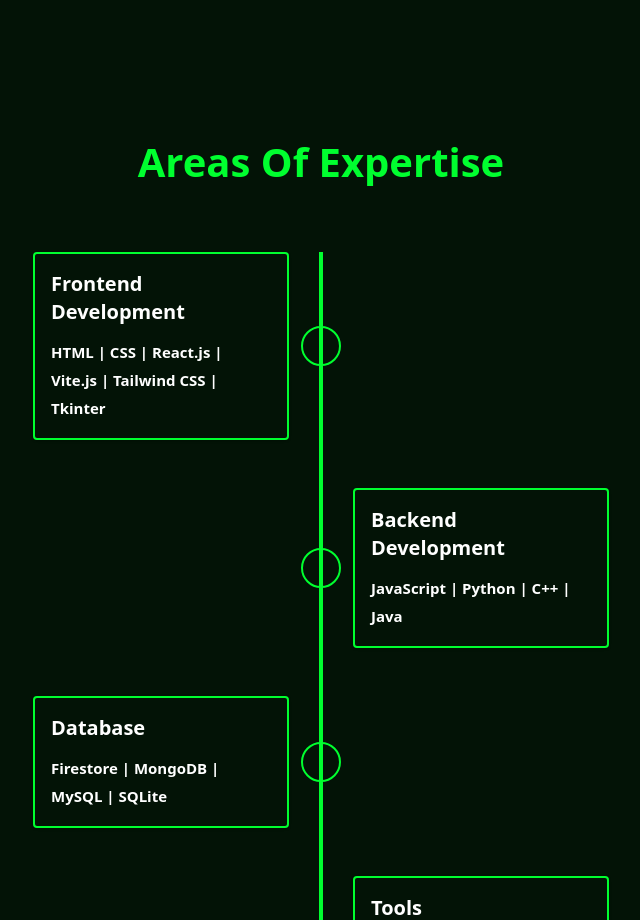
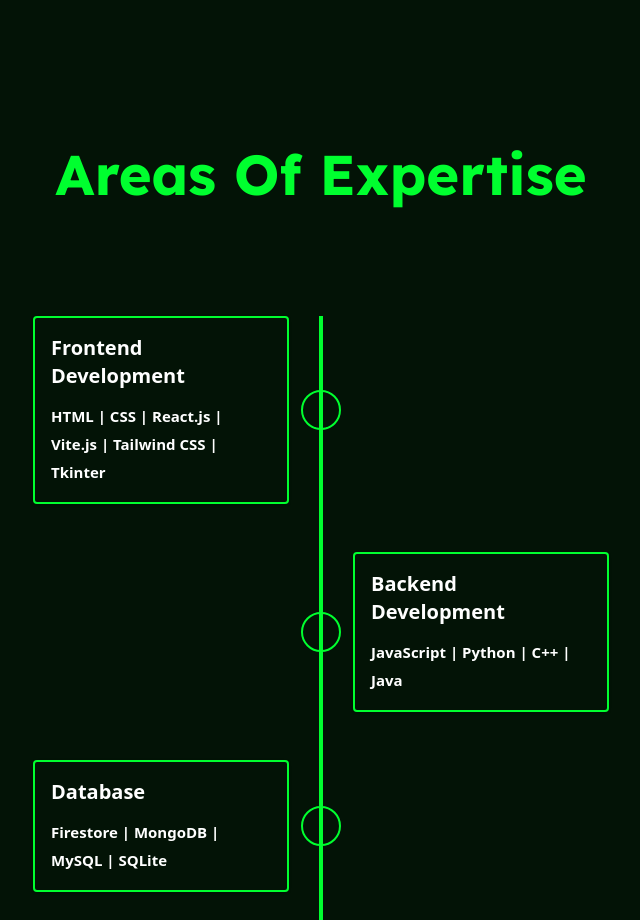
Before and after one commit to vaseem15905/MohammedVaseemPortfolio, a React (Vite) app: page / in a window 1280 px wide. Shown: the part 1860-2780 px from the top of the page, without its empty margins (319-959 px from the left). Built offline with nearby package versions, Linux system fonts and the light colour scheme; no server answers.

Commit message:
Updated UI

```diff
--- a/src/Pages/Projects.jsx
+++ b/src/Pages/Projects.jsx
@@ -310,7 +310,7 @@
 
   return (
     <div className="bg-[#001403] min-h-screen flex flex-col items-center justify-start p-0">
-      <h1 className="text-[#00ff2f] text-4xl sm:text-5xl md:text-6xl font-bold mt-8 mb-12 text-center">Our Projects</h1>
+      <h1 className="text-[#00ff2f] text-4xl sm:text-5xl md:text-6xl font-bold mt-8 mb-12 font-lexend text-center">Our Projects</h1>
       <div className="relative w-full max-w-7xl px-4">
         {/* Left Arrow Button */}
         <Arrow direction="left" onClick={() => sliderRef.current.slickPrev()} />
--- a/src/Pages/Skills.jsx
+++ b/src/Pages/Skills.jsx
@@ -57,12 +57,13 @@
 const Skills = () => {
   return (
     <section id='skills'>
+
       <div className="container lg:pt-11">
         <div className="text-center">
           <div
             data-aos='zoom-in'
             data-aos-duration='1000'
-            className="font-[800] text-[1.5rem] sm:text-[1.9rem] md:text-[2.5rem] text-[#00ff2f] hover:text-light-for-light"
+            className="font-[800] font-lexend text-center mb-10 text-[1.5rem] sm:text-[1.9rem] md:text-[3.5rem] text-[#00ff2f] hover:text-light-for-light"
           >
             Areas Of Expertise
           </div>
```
